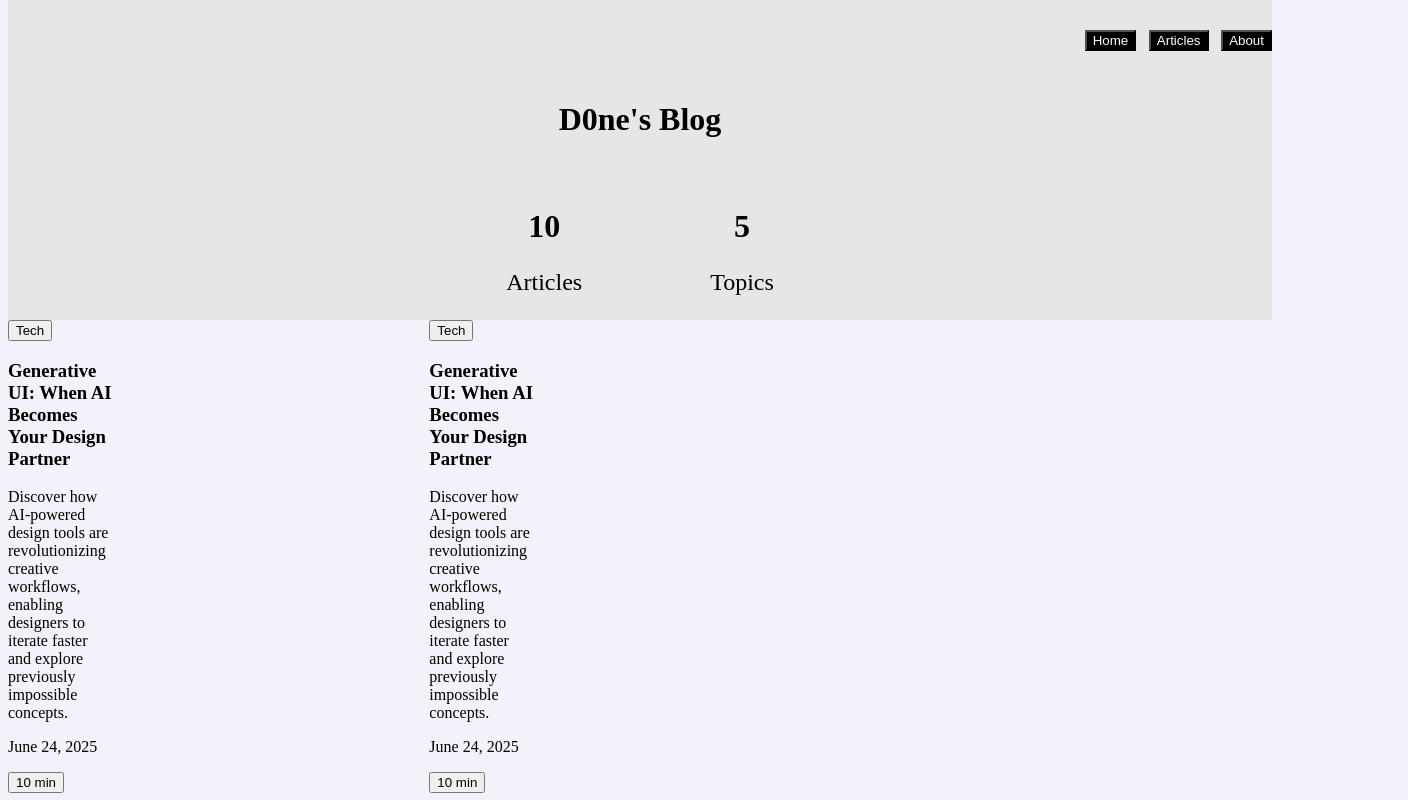
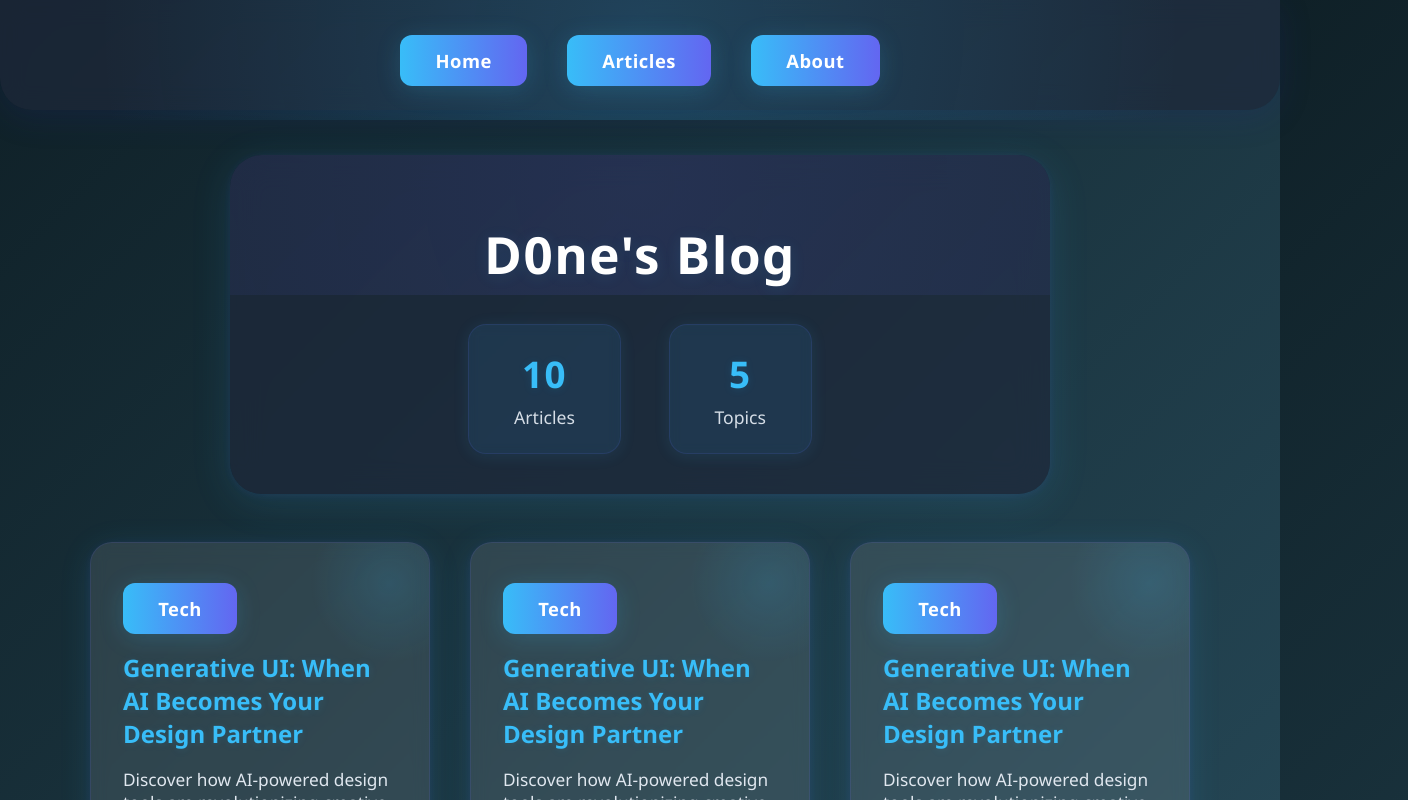
Before and after one commit to d0ne98/Blog, a React (Create React App) app in the folder client/: page / in a window 1280 px wide. Shown: the top 800 px of the page, 1408 px wide, since content can reach past the window. Built offline with nearby package versions, Linux system fonts and the light colour scheme.

Commit message:
Add style

```diff
--- a/client/public/styles.css
+++ b/client/public/styles.css
@@ -1,54 +1,222 @@
-
-body{
-    margin-top: 0;
-    background-color: #f2f2fb;
+/* Stunning, Modern Blog Design */
+body, h1, h2, h3, p, div, header, button {
+  margin: 0;
+  padding: 0;
+  box-sizing: border-box;
+  font-family: 'Poppins', 'Segoe UI', Arial, sans-serif;
 }
 
-header{
-    background-color: #e6e6e6;
-    height: 10vh;
-    display: flex;
-    gap: 1%;
-    justify-content: right;
-    align-items: center;
-}
-header button {
-
-    height: fit-content;
-    background-color: black;
-    color: white;
+body {
+  background: linear-gradient(135deg, #0f2027 0%, #2c5364 100%);
+  color: #f3f4f6;
+  min-height: 100vh;
+  overflow-x: hidden;
 }
 
-.hero{
-    background-color: #e6e6e6;
-    display: flex;
-    flex-direction: column;
-    align-items: center;
+.header {
+  background: rgba(30, 41, 59, 0.7);
+  backdrop-filter: blur(12px);
+  box-shadow: 0 8px 32px 0 rgba(31, 38, 135, 0.18);
+  padding: 2.2rem 0 1.5rem 0;
+  margin-bottom: 2.8rem;
+  border-radius: 0 0 32px 32px;
+  position: relative;
+  z-index: 10;
+}
+.header::before {
+  content: '';
+  position: absolute;
+  top: -60px;
+  left: 50%;
+  transform: translateX(-50%);
+  width: 120vw;
+  height: 180px;
+  background: radial-gradient(circle, #38bdf8 0%, transparent 70%);
+  opacity: 0.18;
+  z-index: -1;
 }
 
-.heroStats{
-    display: flex;
-    gap: 10vw;
+.nav {
+  display: flex;
+  justify-content: center;
+  gap: 2.5rem;
 }
-.statDiv{
-    display: flex;
-    flex-direction: column;
-    align-items: center;
-    margin-top: 6vh;
+
+button {
+  background: linear-gradient(90deg, #38bdf8 0%, #6366f1 100%);
+  color: #fff;
+  border: none;
+  border-radius: 12px;
+  padding: 0.8rem 2.2rem;
+  font-size: 1.15rem;
+  font-weight: 600;
+  cursor: pointer;
+  box-shadow: 0 4px 24px rgba(56,189,248,0.18);
+  transition: background 0.2s, transform 0.18s, box-shadow 0.18s;
+  letter-spacing: 0.5px;
+  position: relative;
+  overflow: hidden;
+}
+button::after {
+  content: '';
+  position: absolute;
+  left: 50%;
+  top: 50%;
+  width: 0;
+  height: 0;
+  background: rgba(255,255,255,0.15);
+  border-radius: 50%;
+  transform: translate(-50%, -50%);
+  transition: width 0.3s, height 0.3s;
+  z-index: 0;
+}
+button:hover {
+  background: linear-gradient(90deg, #6366f1 0%, #38bdf8 100%);
+  transform: translateY(-3px) scale(1.06);
+  box-shadow: 0 8px 32px rgba(99,102,241,0.22);
+}
+button:hover::after {
+  width: 180%;
+  height: 180%;
+}
+
+.hero {
+  background: rgba(30, 41, 59, 0.7);
+  backdrop-filter: blur(16px);
+  color: #fff;
+  padding: 4rem 1.5rem 2.5rem 1.5rem;
+  text-align: center;
+  border-radius: 32px;
+  margin: 0 auto 3rem auto;
+  max-width: 820px;
+  box-shadow: 0 8px 40px rgba(56,189,248,0.13), 0 1.5px 8px rgba(99,102,241,0.10);
+  position: relative;
+  overflow: hidden;
+}
+.hero::before {
+  content: '';
+  position: absolute;
+  top: -80px;
+  left: 50%;
+  transform: translateX(-50%);
+  width: 200vw;
+  height: 220px;
+  background: radial-gradient(circle, #6366f1 0%, transparent 70%);
+  opacity: 0.13;
+  z-index: 0;
+}
+.hero h1 {
+  font-size: 3.2rem;
+  font-weight: 900;
+  margin-bottom: 2.2rem;
+  letter-spacing: 1.5px;
+  z-index: 1;
+  position: relative;
+  text-shadow: 0 2px 16px rgba(56,189,248,0.12);
+}
+.heroStats {
+  display: flex;
+  justify-content: center;
+  gap: 3rem;
+  z-index: 1;
+  position: relative;
+}
+
+.statDiv {
+  background: rgba(56,189,248,0.10);
+  border-radius: 18px;
+  padding: 1.5rem 2.8rem;
+  min-width: 120px;
+  box-shadow: 0 2px 16px rgba(56,189,248,0.10);
+  border: 1.5px solid rgba(99,102,241,0.13);
+  backdrop-filter: blur(6px);
 }
 .statDiv h1 {
-    margin: 0;
+  font-size: 2.3rem;
+  margin-bottom: 0.4rem;
+  color: #38bdf8;
+  text-shadow: 0 1px 8px rgba(56,189,248,0.13);
+}
+.statDiv p {
+  font-size: 1.1rem;
+  opacity: 0.95;
+  color: #e0e7ef;
 }
 
-.statDiv p {
-    font-size: 1.5rem;
+.tilesContainer {
+  display: flex;
+  flex-wrap: wrap;
+  gap: 2.5rem;
+  justify-content: center;
+  max-width: 1100px;
+  margin: 0 auto 3rem auto;
 }
 
-.tilesContainer{
-    display: grid;
-    grid-template-columns: 1fr 1fr 1fr;
+.postTile {
+  background: rgba(255,255,255,0.10);
+  border-radius: 22px;
+  box-shadow: 0 6px 32px rgba(56,189,248,0.13), 0 1.5px 8px rgba(99,102,241,0.10);
+  padding: 2.5rem 2rem;
+  min-width: 290px;
+  max-width: 400px;
+  flex: 1 1 340px;
+  display: flex;
+  flex-direction: column;
+  gap: 1.1rem;
+  align-items: flex-start;
+  border: 1.5px solid rgba(99,102,241,0.13);
+  position: relative;
+  overflow: hidden;
+  backdrop-filter: blur(8px);
+  transition: box-shadow 0.22s, transform 0.18s, border 0.18s;
+}
+.postTile::before {
+  content: '';
+  position: absolute;
+  top: -40px;
+  right: -40px;
+  width: 160px;
+  height: 160px;
+  background: radial-gradient(circle, #38bdf8 0%, transparent 70%);
+  opacity: 0.13;
+  z-index: 0;
+}
+.postTile:hover {
+  box-shadow: 0 12px 48px rgba(56,189,248,0.22), 0 2px 12px rgba(99,102,241,0.18);
+  transform: translateY(-6px) scale(1.04);
+  border-color: #38bdf8;
+}
+.postTile h3 {
+  font-size: 1.5rem;
+  font-weight: 700;
+  color: #38bdf8;
+  z-index: 1;
+  position: relative;
+  text-shadow: 0 1px 8px rgba(56,189,248,0.13);
+}
+.postTile p {
+  font-size: 1.08rem;
+  color: #e0e7ef;
+  z-index: 1;
+  position: relative;
 }
 
-.postTile{
-    width: 25%;
+@media (max-width: 900px) {
+  .heroStats {
+    flex-direction: column;
+    gap: 1.5rem;
+  }
+  .tilesContainer {
+    flex-direction: column;
+    gap: 2rem;
+    align-items: center;
+  }
+  .postTile {
+    width: 98%;
+    min-width: unset;
+    max-width: unset;
+  }
+  .hero {
+    padding: 2.5rem 0.5rem 1.5rem 0.5rem;
+  }
 }
--- a/client/src/components/Header.jsx
+++ b/client/src/components/Header.jsx
@@ -2,10 +2,12 @@ import Button from "./Button";
 
 function Header() {
     return(
-    <header>
-        <Button name="Home"/>
-        <Button name="Articles"/>
-        <Button name="About"/>
+    <header className="header">
+        <div className="nav">
+         <Button name="Home"/>
+         <Button name="Articles"/>
+         <Button name="About"/>
+        </div>
     </header>
     )
 }
--- a/client/src/components/TilesContainer.jsx
+++ b/client/src/components/TilesContainer.jsx
@@ -13,6 +13,25 @@ export default function TilesContainer() {
             text="Discover how AI-powered design tools are revolutionizing creative workflows, enabling designers to iterate faster and explore previously impossible concepts."
             date="June 24, 2025"
             readTime="10 min" />
+             <PostTile topic="Tech"
+            title="Generative UI: When AI Becomes Your Design Partner"
+            text="Discover how AI-powered design tools are revolutionizing creative workflows, enabling designers to iterate faster and explore previously impossible concepts."
+            date="June 24, 2025"
+            readTime="10 min" />
+            <PostTile topic="Tech"
+            title="Generative UI: When AI Becomes Your Design Partner"
+            text="Discover how AI-powered design tools are revolutionizing creative workflows, enabling designers to iterate faster and explore previously impossible concepts."
+            date="June 24, 2025"
+            readTime="10 min" /> <PostTile topic="Tech"
+            title="Generative UI: When AI Becomes Your Design Partner"
+            text="Discover how AI-powered design tools are revolutionizing creative workflows, enabling designers to iterate faster and explore previously impossible concepts."
+            date="June 24, 2025"
+            readTime="10 min" />
+            <PostTile topic="Tech"
+            title="Generative UI: When AI Becomes Your Design Partner"
+            text="Discover how AI-powered design tools are revolutionizing creative workflows, enabling designers to iterate faster and explore previously impossible concepts."
+            date="June 24, 2025"
+            readTime="10 min" />
         </div>
     )
 
```
